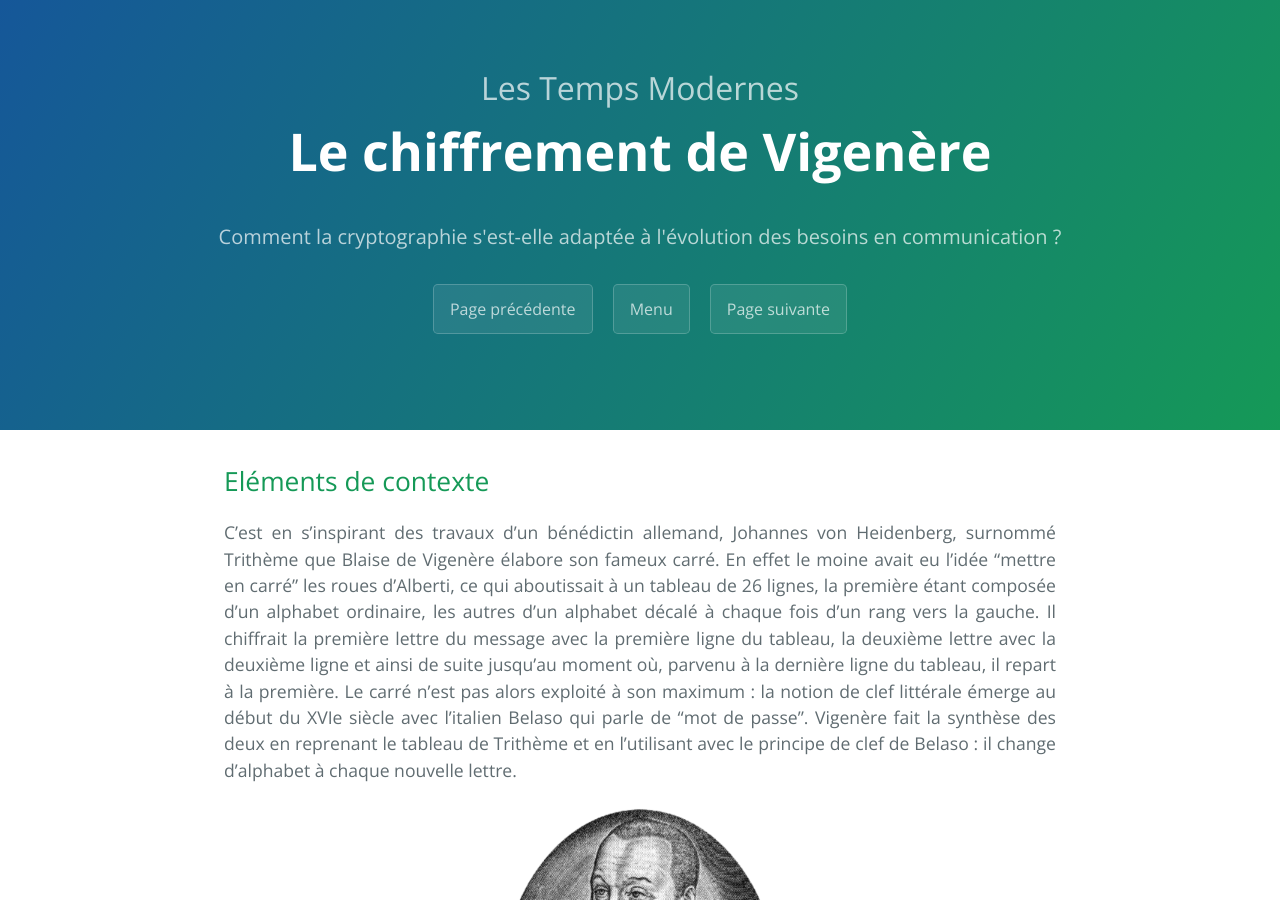
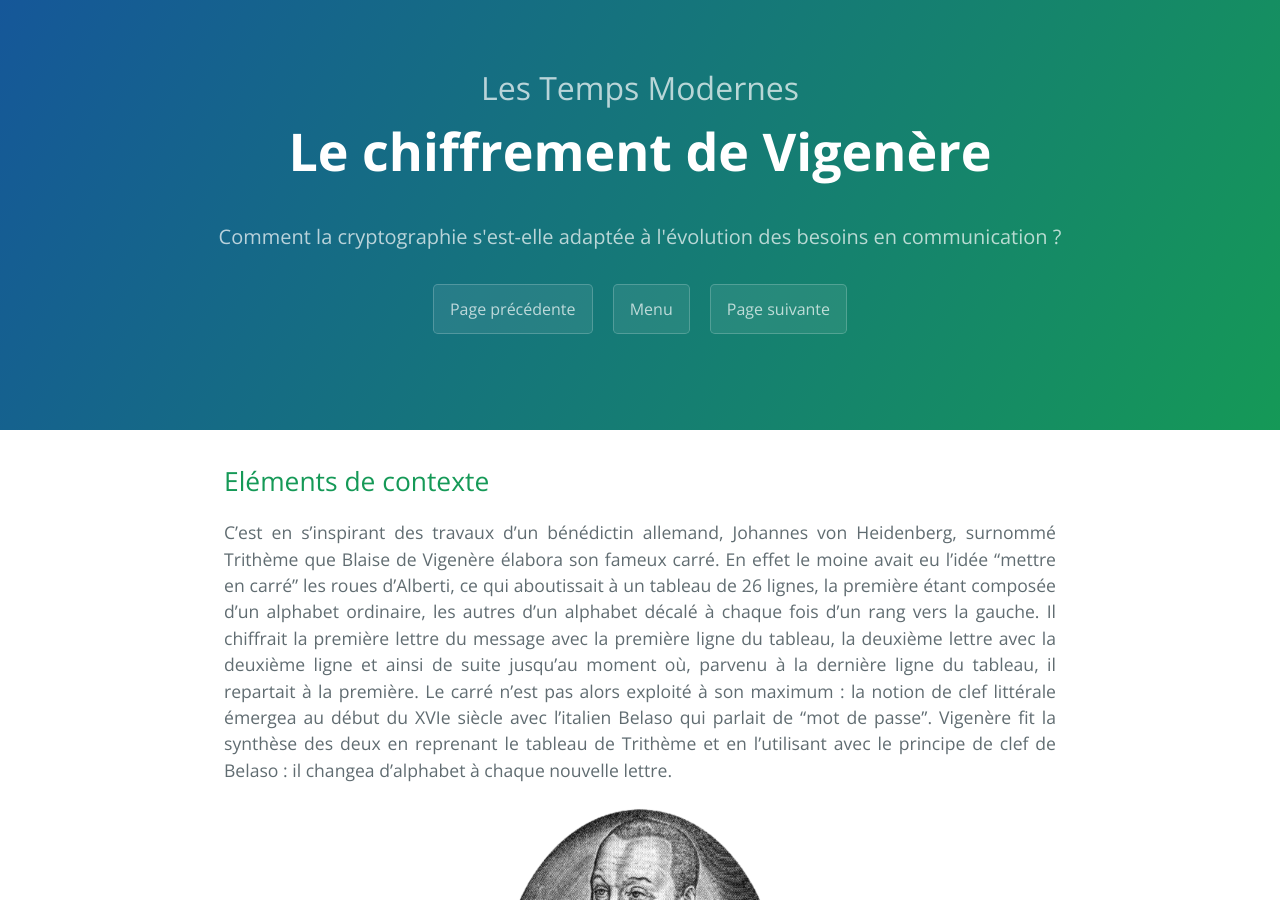
Before and after one commit to SamuelGallay/CryptoTPE, a Jekyll site: the page built from pages/2_TempsModernes/2_vigenere.md, in a window 1280 px wide and 900 px high. Built offline with Jekyll 4.4.1, drawn with Linux system fonts in a browser that asks for light colours; our own code applies the rules of GitHub Pages for plain Markdown files; formulas are drawn with MathJax 3.

Commit message:
Update 2_vigenere.md

```diff
--- a/pages/2_TempsModernes/2_vigenere.md
+++ b/pages/2_TempsModernes/2_vigenere.md
@@ -9,7 +9,7 @@
 
 ## Eléments de contexte
 
-C'est en s’inspirant des travaux d’un bénédictin allemand, Johannes von Heidenberg, surnommé Trithème que Blaise de Vigenère élabore son fameux carré. En effet le moine avait eu l’idée “mettre en carré” les roues d’Alberti, ce qui aboutissait à un tableau de 26 lignes, la première étant composée d’un alphabet ordinaire, les autres d’un alphabet décalé à chaque fois d’un rang vers la gauche. Il chiffrait la première lettre du message avec la première ligne du tableau, la deuxième lettre avec la deuxième ligne et ainsi de suite jusqu’au moment où, parvenu à la dernière ligne du tableau, il repart à la première. Le carré n’est pas alors exploité à son maximum : la notion de clef littérale émerge au début du XVIe siècle avec l’italien Belaso qui parle de “mot de passe”. Vigenère fait la synthèse des deux en reprenant le tableau de Trithème et en l’utilisant avec le principe de clef de Belaso : il change d’alphabet à chaque nouvelle lettre.
+C'est en s’inspirant des travaux d’un bénédictin allemand, Johannes von Heidenberg, surnommé Trithème que Blaise de Vigenère élabora son fameux carré. En effet le moine avait eu l’idée “mettre en carré” les roues d’Alberti, ce qui aboutissait à un tableau de 26 lignes, la première étant composée d’un alphabet ordinaire, les autres d’un alphabet décalé à chaque fois d’un rang vers la gauche. Il chiffrait la première lettre du message avec la première ligne du tableau, la deuxième lettre avec la deuxième ligne et ainsi de suite jusqu’au moment où, parvenu à la dernière ligne du tableau, il repartait à la première. Le carré n’est pas alors exploité à son maximum : la notion de clef littérale émergea au début du XVIe siècle avec l’italien Belaso qui parlait de “mot de passe”. Vigenère fit la synthèse des deux en reprenant le tableau de Trithème et en l’utilisant avec le principe de clef de Belaso : il changea d’alphabet à chaque nouvelle lettre.
 
 <img src="{{ "/assets/2_TempsModernes/vigenere2.png" | relative_url }}" alt="Vigenere2" style="margin: 0 auto;display: block; width: 300px;"/>
 <p align="center"> <em>Blaise de Vigenère</em> </p>
```
